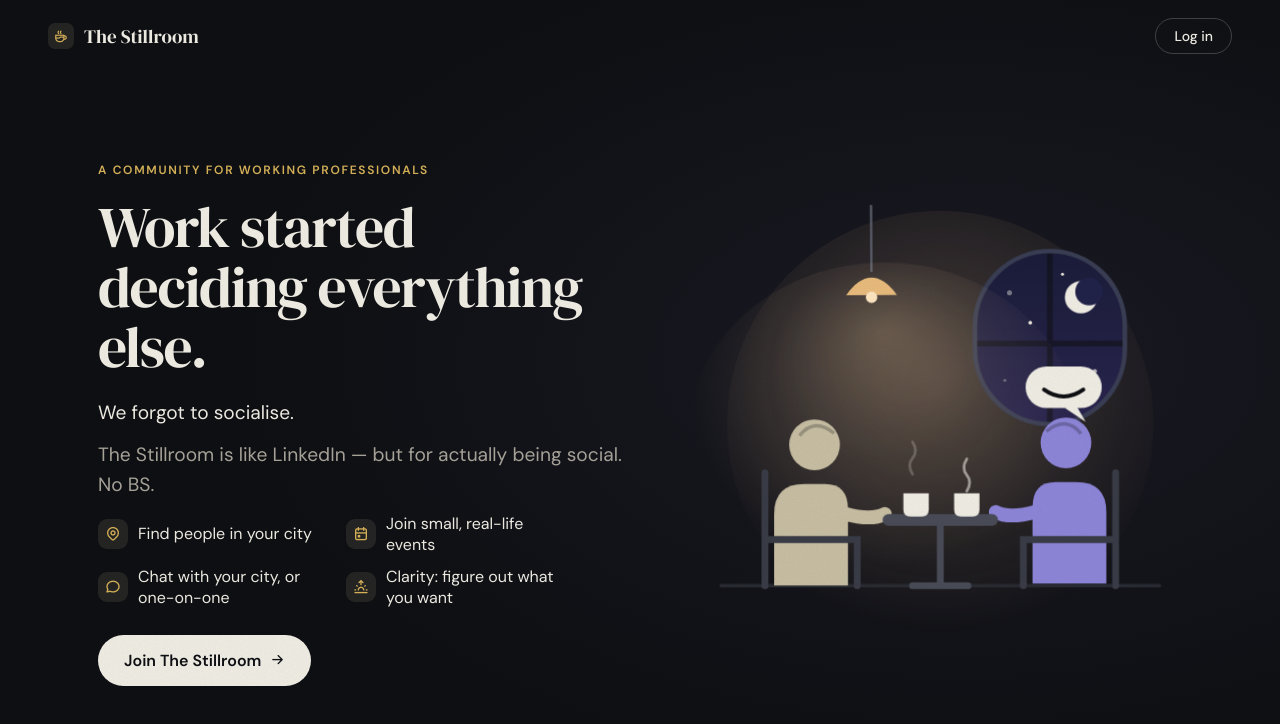
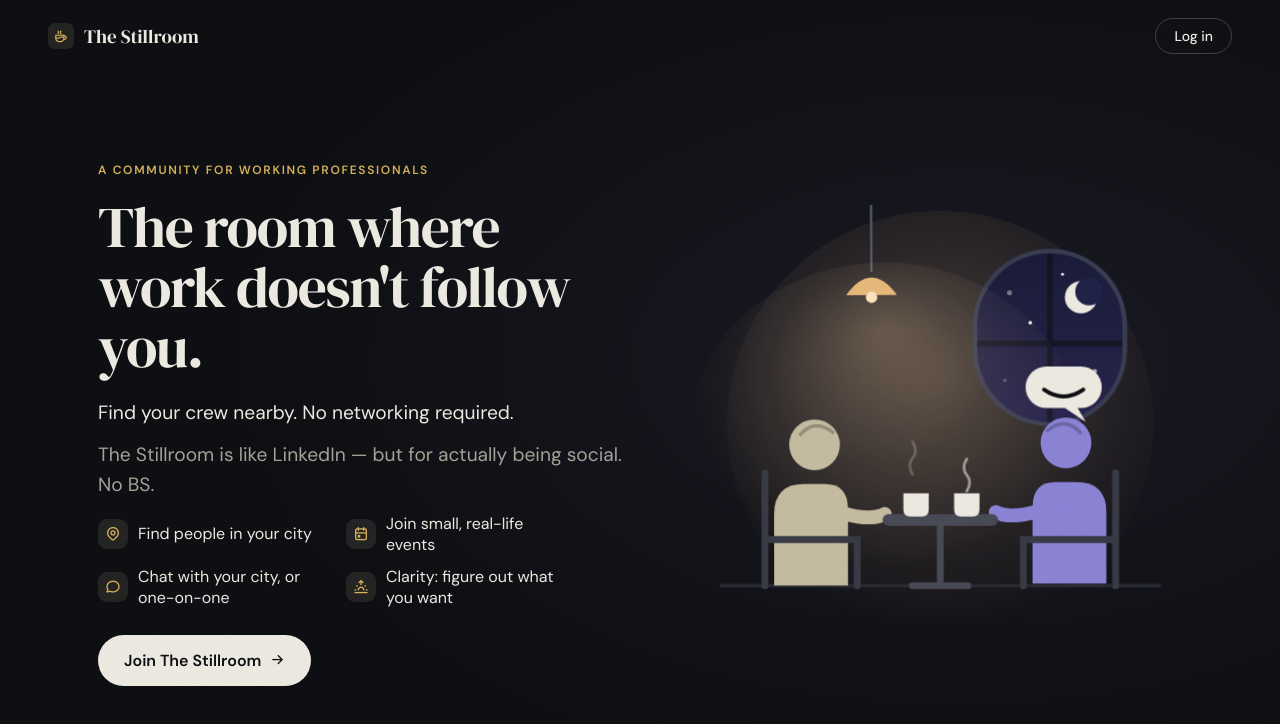
Before and after one commit to suyash-srivastv/wfh-lounge, a React (Vite) app: page / in a window 1280 px wide. Shown: the top 724 px of the page. Built offline with nearby package versions, Linux system fonts and the light colour scheme; no server answers.

Commit message:
updated text

```diff
--- a/src/screens/IntroScreen.jsx
+++ b/src/screens/IntroScreen.jsx
@@ -26,8 +26,8 @@
 
         <div className="intro-copy">
           <div className="intro-tagline">{TAGLINE}</div>
-          <h1 className="intro-title">Work started deciding everything else.</h1>
-          <p className="intro-line">We forgot to socialise.</p>
+          <h1 className="intro-title">The room where work doesn't follow you.</h1>
+          <p className="intro-line">Find your crew nearby. No networking required.</p>
           <p className="intro-line intro-line-soft">
             The Stillroom is like LinkedIn — but for actually being social. No BS.
           </p>
```
Also changed, not shown: 1 other file (tests, documents, lock files or other folders).
